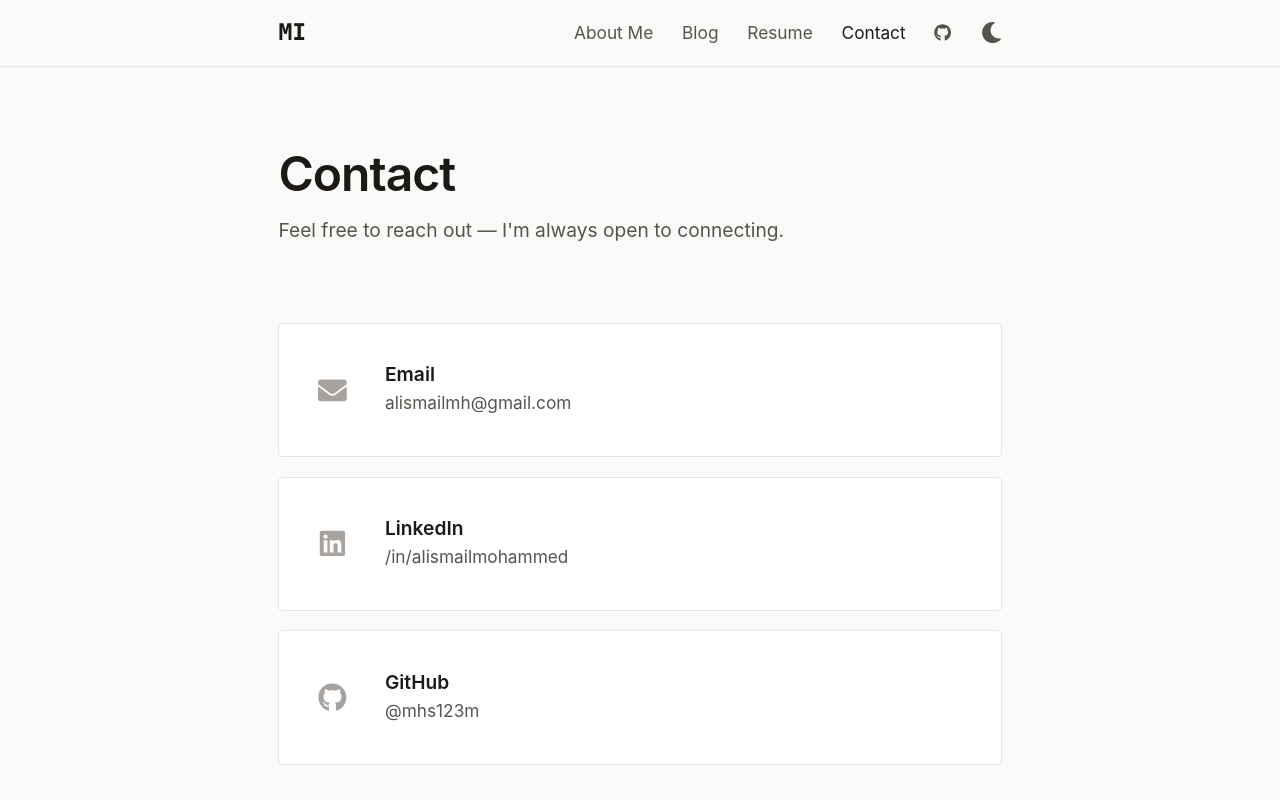
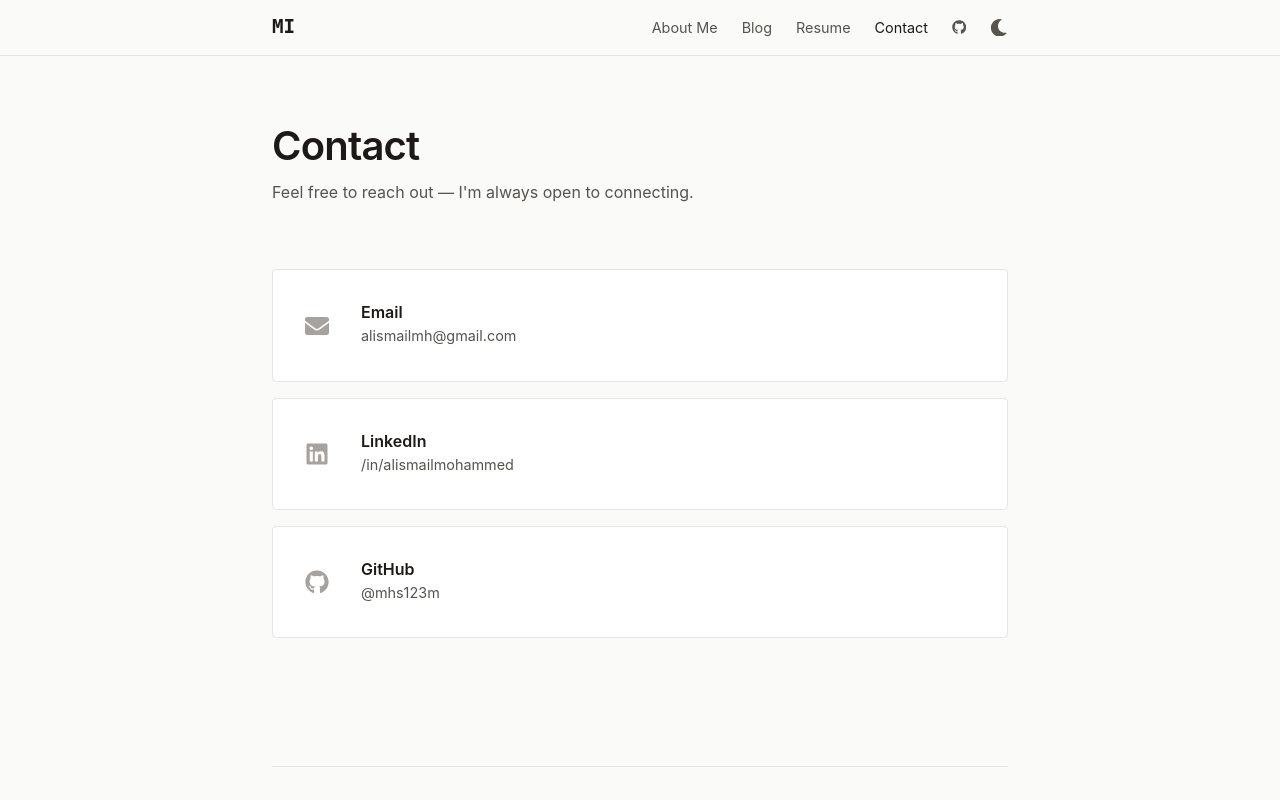
Before and after one commit to mhs123m/me, a React (Vite) app: page /#/contact in a window 1280 px wide. Shown: the top 800 px of the page. Built offline with nearby package versions, Linux system fonts and the light colour scheme.

Commit message:
revert fontsize to normal

```diff
--- a/src/App.css
+++ b/src/App.css
@@ -37,7 +37,7 @@
 }
 
 html {
-  font-size: 120%;
+  font-size: 100%;
 }
 
 * {
```
